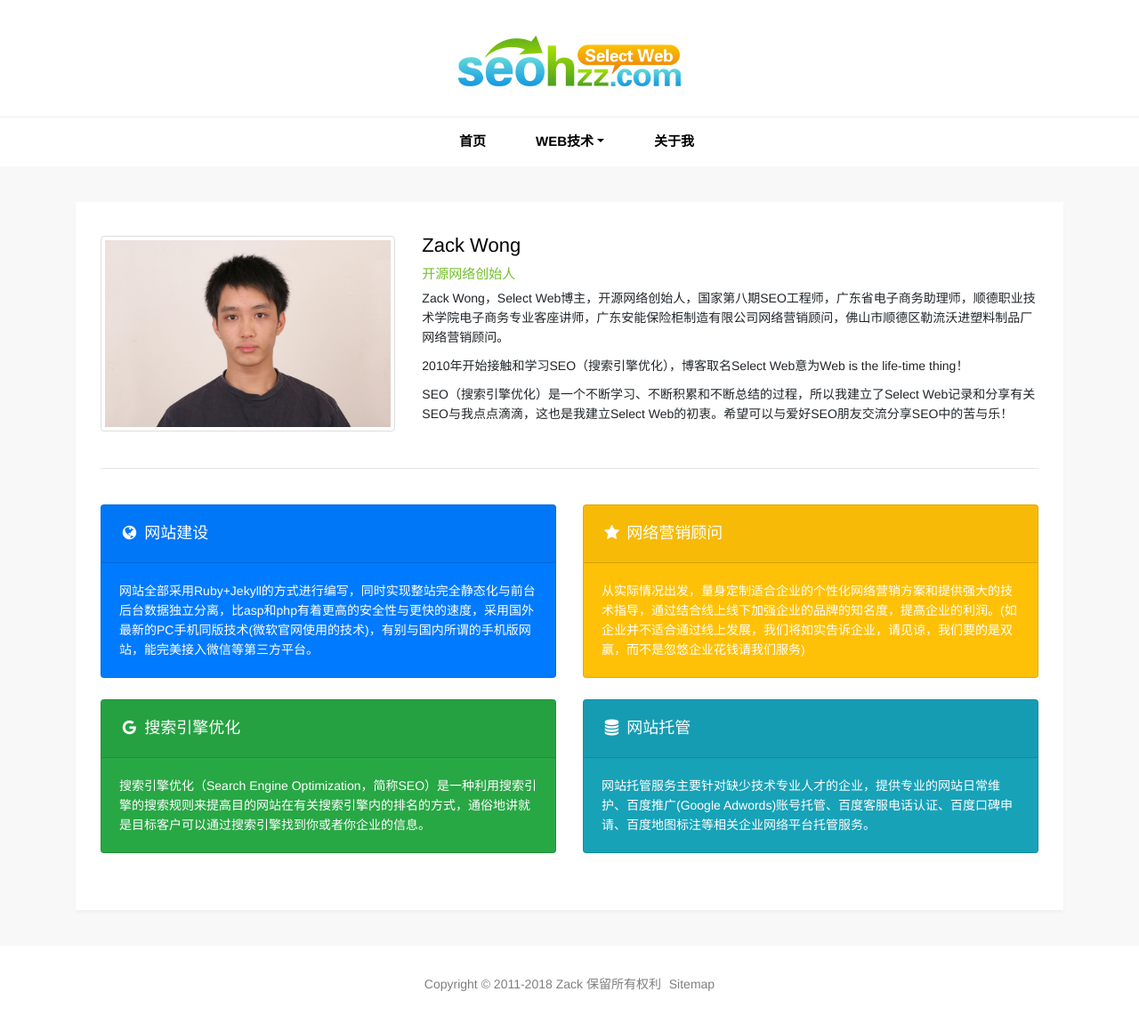
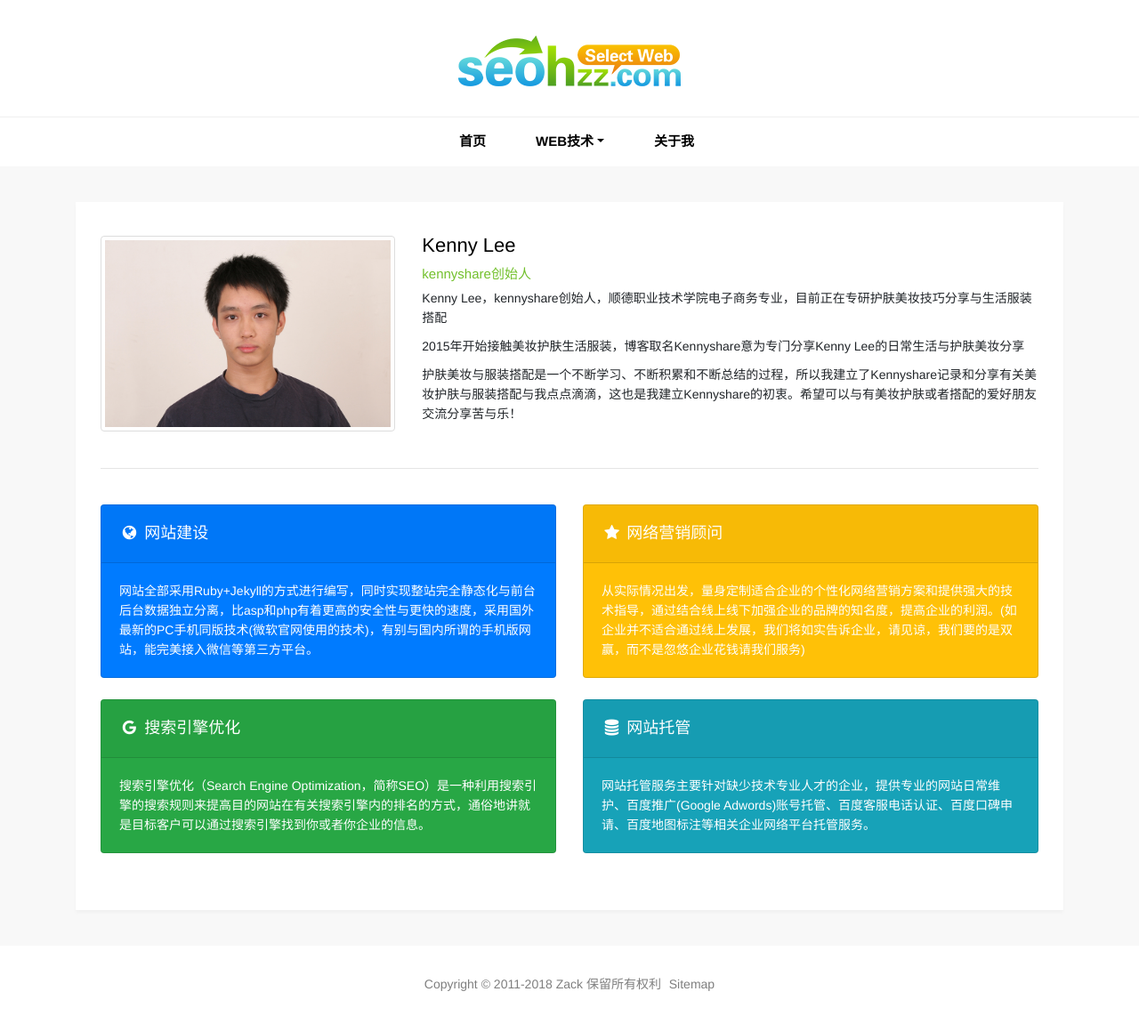
Before and after one commit to Kennylee929/Kennylee929.github.io, a Jekyll site: the page built from pages/about.html, in a window 1280 px wide. Shown: the whole page at 89% size. Built offline with Jekyll 4.4.1, drawn with Linux system fonts in a browser that asks for light colours.

Commit message:
Update about.html

```diff
--- a/pages/about.html
+++ b/pages/about.html
@@ -2,8 +2,8 @@
 layout: default
 permalink: /about/
 title: 博主简介
-keywords: Zack
-description: Zack Wong，开源网络创始人，国家第八期SEO工程师，顺德职业技术学院电子商务客座讲师，广东安能保险柜制造有限公司网络营销顾问。
+keywords: kennylee
+description: Kenny Lee，kennyshare创始人，顺德职业技术学院电子商务专业，目前正在专研护肤美妆技巧分享与生活服装搭配
 ---
 <div id="single">
   <div class="container">
@@ -12,11 +12,11 @@ description: Zack Wong，开源网络创始人，国家第八期SEO工程师，
         <div class="row">
           <div class="col-md-4 mt-4"><img src="/images/pages/about.jpg" alt="Zack Wong" class="img-thumbnail"></div>
           <div class="col-md-8 mt-4">
-            <p class="post-title">Zack Wong</p>
-            <p class="post-tag">开源网络创始人</p>
-            <p>Zack Wong，Select Web博主，开源网络创始人，国家第八期SEO工程师，广东省电子商务助理师，顺德职业技术学院电子商务专业客座讲师，广东安能保险柜制造有限公司网络营销顾问，佛山市顺德区勒流沃进塑料制品厂网络营销顾问。</p>
-            <p>2010年开始接触和学习SEO（搜索引擎优化），博客取名Select Web意为Web is the life-time thing！</p>
-            <p>SEO（搜索引擎优化）是一个不断学习、不断积累和不断总结的过程，所以我建立了Select Web记录和分享有关SEO与我点点滴滴，这也是我建立Select Web的初衷。希望可以与爱好SEO朋友交流分享SEO中的苦与乐！</p>
+            <p class="post-title">Kenny Lee</p>
+            <p class="post-tag">kennyshare创始人</p>
+            <p>Kenny Lee，kennyshare创始人，顺德职业技术学院电子商务专业，目前正在专研护肤美妆技巧分享与生活服装搭配</p>
+            <p>2015年开始接触美妆护肤生活服装，博客取名Kennyshare意为专门分享Kenny Lee的日常生活与护肤美妆分享</p>
+            <p>护肤美妆与服装搭配是一个不断学习、不断积累和不断总结的过程，所以我建立了Kennyshare记录和分享有关美妆护肤与服装搭配与我点点滴滴，这也是我建立Kennyshare的初衷。希望可以与有美妆护肤或者搭配的爱好朋友交流分享苦与乐！</p>
           </div>
           <div class="col-md-12 my-4"><hr></div>
           <div class="col-md-6">
```
